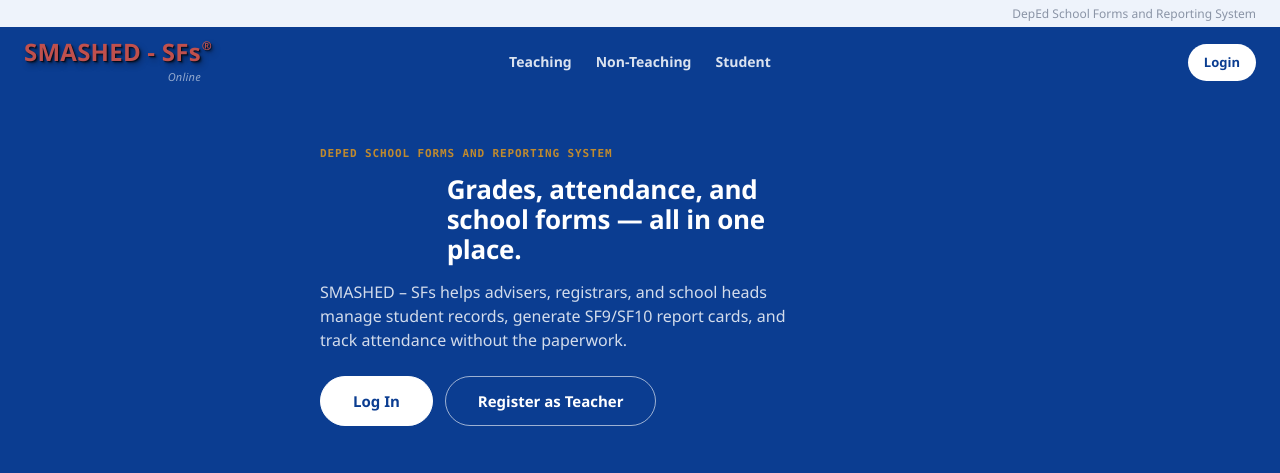
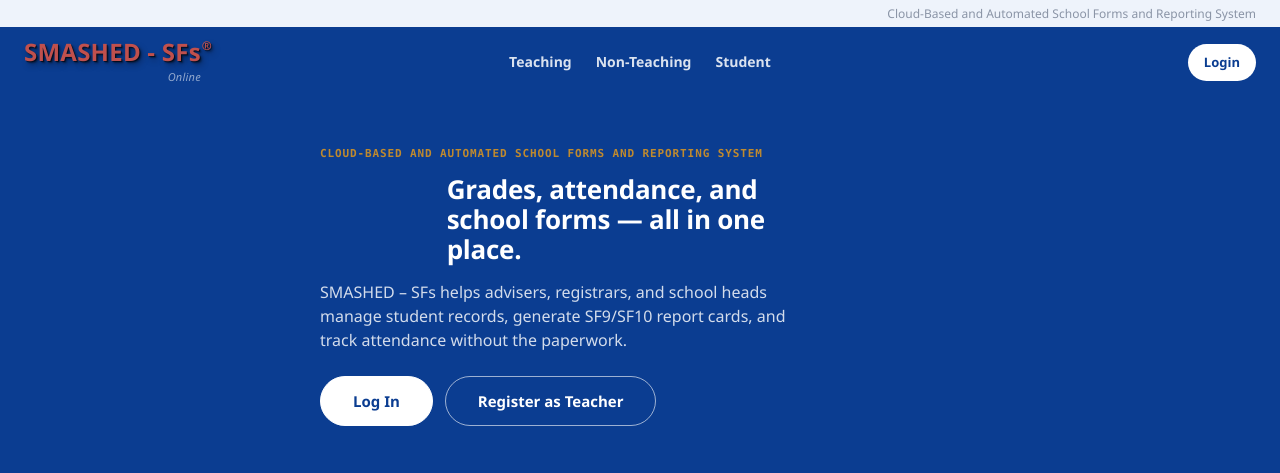
Before and after one commit to civ1977/smashed_sfs_project, a Django app: page / in a window 1280 px wide. Shown: the top 473 px of the page. Run offline with Django 5.2, Linux system fonts and the light colour scheme; parts of the project's set-up code (start-up, migrations or seed data) failed here and were passed over.

Commit message:
Rename the system to "Cloud-Based and Automated School Forms and Reporting System"
Updated everywhere the old name "DepEd School Forms and Reporting
System" appeared: both shell templates' <title> tags, the public nav's
utility bar text, and the landing page's eyebrow label.

Co-Authored-By: Claude Sonnet 5 <noreply@anthropic.com>

```diff
--- a/smashed_sfs/templates/accounts/landing.html
+++ b/smashed_sfs/templates/accounts/landing.html
@@ -5,7 +5,7 @@
 {% block content %}
 <div class="landing-banner">
     <div class="landing-banner-inner">
-        <div class="landing-eyebrow">DepEd School Forms and Reporting System</div>
+        <div class="landing-eyebrow">Cloud-Based and Automated School Forms and Reporting System</div>
         <h1 class="landing-headline">Grades, attendance, and school forms &mdash; all in one place.</h1>
         <p class="landing-sub">
             SMASHED &ndash; SFs helps advisers, registrars, and school heads manage student records,
--- a/smashed_sfs/templates/base.html
+++ b/smashed_sfs/templates/base.html
@@ -3,7 +3,7 @@
 <html>
 <head>
     <meta charset="UTF-8">
-    <title>DepEd School Forms and Reporting System</title>
+    <title>Cloud-Based and Automated School Forms and Reporting System</title>
     <link rel="stylesheet" href="{% static 'tokens.css' %}">
     <style>
         .shell { display: flex; min-height: 100vh; align-items: stretch; }
--- a/smashed_sfs/templates/base_public.html
+++ b/smashed_sfs/templates/base_public.html
@@ -3,12 +3,12 @@
 <html>
 <head>
     <meta charset="UTF-8">
-    <title>DepEd School Forms and Reporting System</title>
+    <title>Cloud-Based and Automated School Forms and Reporting System</title>
     <link rel="stylesheet" href="{% static 'tokens.css' %}">
 </head>
 <body>
     <div class="marketnav">
-        <div class="utility">DepEd School Forms and Reporting System</div>
+        <div class="utility">Cloud-Based and Automated School Forms and Reporting System</div>
         <div class="mainnav">
             {% include 'partials/brand.html' with brand_class='public-brand' %}
             <div class="links">
```
